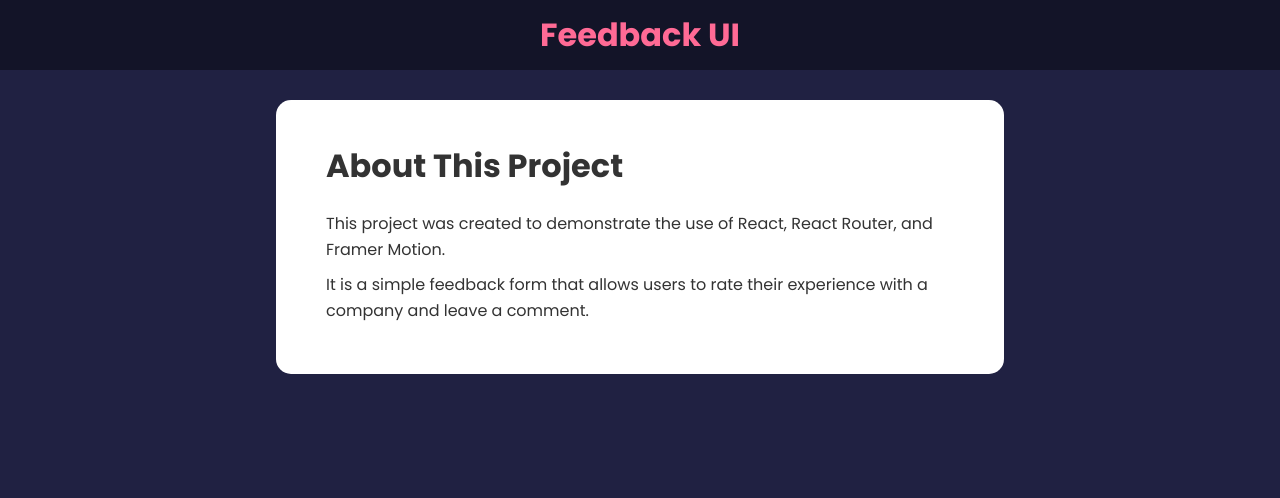
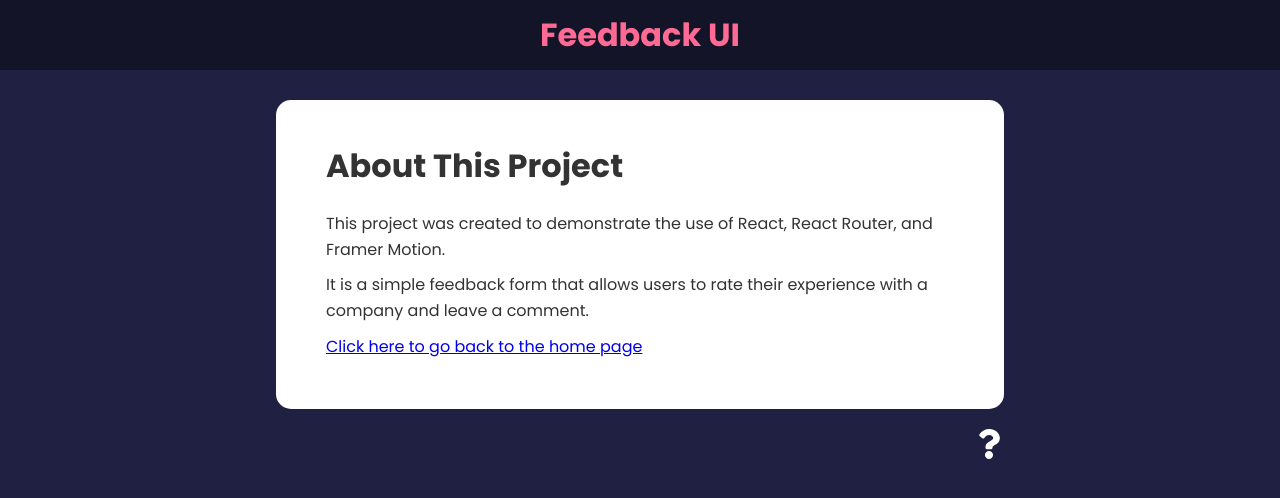
Before and after one commit to anthonyyoussef01/feedback-app, a React (Create React App) app: page /about in a window 1280 px wide. Shown: the top 498 px of the page. Built offline with nearby package versions, Linux system fonts and the light colour scheme.

Commit message:
added the link to the about page (a question mark at bottom right of screen) - btw there's a styling problem, will fix later!

```diff
--- a/src/App.js
+++ b/src/App.js
@@ -7,6 +7,7 @@
 import FeedbackStats from "./Components/FeedbackStats";
 import FeedbackForm from "./Components/FeedbackForm";
 import AboutPage from "./Pages/AboutPage";
+import AboutIconLink from "./Components/AboutIconLink";
 
 function App() {
     const [feedback, setFeedback] = useState(FeedbackData);
@@ -28,7 +29,7 @@
     return (
         <Router>
             <Header />
-            <div className={"container"}>
+            <div className="container">
                 <Routes>
                     <Route exact path="/" element={
                         <>
@@ -41,6 +42,7 @@
 
                     <Route path="/about" element={<AboutPage />} />
                 </Routes>
+                <AboutIconLink />
             </div>
         </Router>
     );
--- /dev/null
+++ b/src/Components/AboutIconLink.jsx
@@ -0,0 +1,22 @@
+import { FaQuestion } from "react-icons/fa";
+import { Link } from "react-router-dom";
+
+function AboutIconLink() {
+	return (
+		<div className="about-link">
+			{/* Another way of doing that: */}
+			{/*
+			<Link to={{
+				pathname: '/about',
+				search: '?sort=name',
+				hash: '#hello',
+			}}>
+			*/}
+			<Link to="/about">
+				<FaQuestion size={30} />
+			</Link>
+		</div>
+	);
+}
+
+export default AboutIconLink;
--- a/src/Pages/AboutPage.jsx
+++ b/src/Pages/AboutPage.jsx
@@ -1,4 +1,5 @@
 import Card from "../Components/Shared/Card";
+import { Link } from "react-router-dom";
 
 function AboutPage() {
 	return (
@@ -10,6 +11,9 @@
 					It is a simple feedback form that allows users to rate their experience with a company and leave a
 					comment.
 				</p>
+				<p>
+					<Link to="/">Click here to go back to the home page</Link>
+				</p>
 			</div>
 		</Card>
 	);
```
